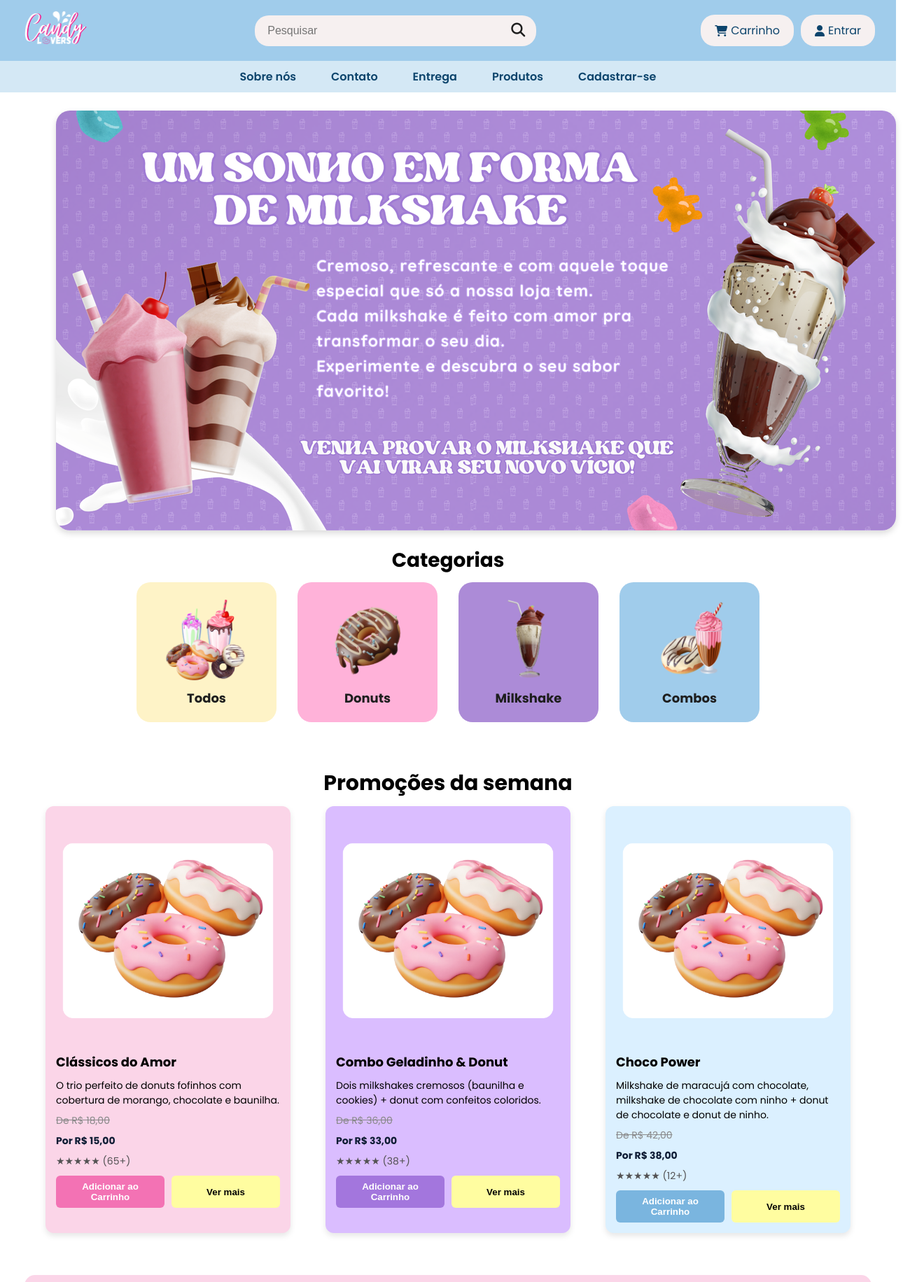
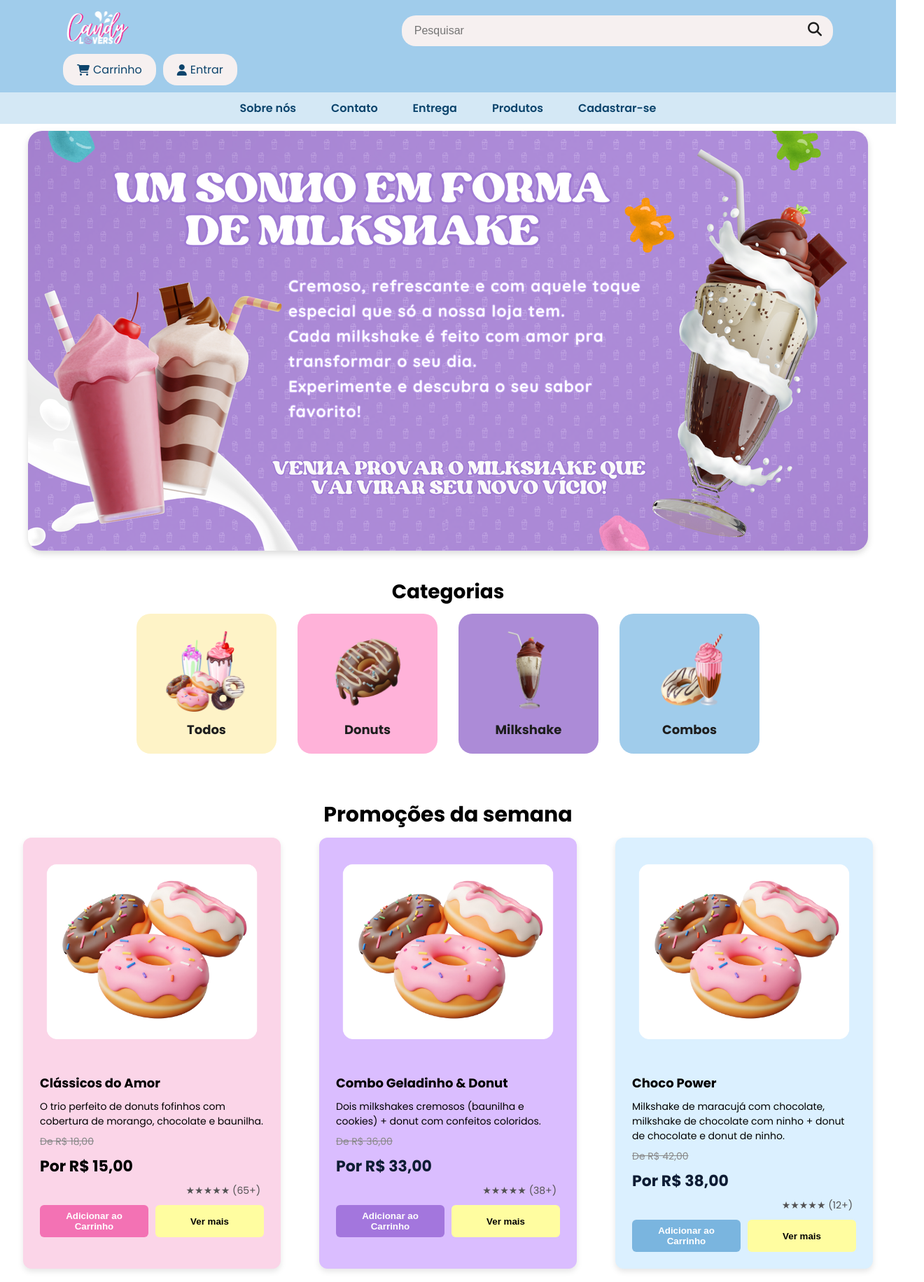
Before and after one commit to Emilysx/Projeto-Integrador---1-Semestre, a plain HTML site: page Projeto-Integrador-LIMA/index.html in a window 1280 px wide. Shown: the top 1832 px of the page at 70% size, 1320 px wide, since content can reach past the window. Drawn offline with Linux system fonts and the light colour scheme.

Commit message:
Atualização Integrador LIMA

```diff
--- a/Projeto-Integrador-LIMA/css/style.css
+++ b/Projeto-Integrador-LIMA/css/style.css
@@ -2,6 +2,7 @@
 body {
     margin: 0;
     font-family: 'Poppins', sans-serif;
+    overflow-x: hidden;
 }
 
 /* Acessibilidade: classe para esconder textos visuais (ex: labels escondidos) */
@@ -21,7 +22,7 @@ header {
     display: flex;
     align-items: center;
     justify-content: space-between;
-    padding: 10px 30px;
+    padding: 10px 90px;
     flex-wrap: wrap;
 }
 
@@ -30,11 +31,10 @@ header img.logo {
 }
 
 form {
-    display: flex;
-    align-items: center;
     background-color: #F6F0F0;
     border-radius: 20px;
     padding: 5px 10px;
+    margin-left: 155px;
 }
 
 form input[type="search"] {
@@ -44,7 +44,7 @@ form input[type="search"] {
     font-size: 16px;
     background-color: transparent;
     color: #1E1E1E;
-    width: 350px;
+    width: 560px;
 }
 
 form button {
@@ -113,7 +113,7 @@ nav[aria-label="Menu principal"] ul li a {
     height: 600px;
     border-radius: 20px;
     margin: 10px auto 5px auto;
-    background: #fff;
+    background: #ffffff;
 }
 
 .banner {
@@ -121,11 +121,12 @@ nav[aria-label="Menu principal"] ul li a {
     top: 0;
     left: 0;
     width: 100%;
+    margin: 0 auto;
     opacity: 0;
     animation: troca-banner 10s infinite;
     display: flex;
+    align-items: flex-start;
     justify-content: center;
-    align-items: center;
 }
 
 .banner:nth-child(1) { animation-delay: 0s; }
@@ -133,7 +134,7 @@ nav[aria-label="Menu principal"] ul li a {
 .banner:nth-child(3) { animation-delay: 6s; }
 
 .banner img {
-    max-width: 95%;     /* evita que a imagem ocupe 100%, deixando uma margem */
+    max-width: 100%;     /* evita que a imagem ocupe 100%, deixando uma margem */
     object-fit: contain; /* mantém proporção sem cortar */
     border-radius: 20px;
     display: block;
@@ -260,7 +261,7 @@ nav[aria-label="Menu principal"] ul li a {
     display: flex;
     justify-content: center;
     flex-wrap: wrap;
-    gap: 50px;
+    gap: 55px;
 }
 
 .lista-promocoes li {
@@ -294,17 +295,21 @@ nav[aria-label="Menu principal"] ul li a {
 }
 
 .preco-atual {
-    font-size: large;
+    font-size: 40px;
     font-weight: bold;
     color: #0e1c34;
 }
-.preco-atual p {
-    font-size: 30px;
+
+#preco1, #preco2, #preco3 {
+    font-size:22px;
+    font-weight: bolder;
 }
 
 .avaliacao {
     margin-top: 5px;
     color: #535253;
+    text-align: right;
+    padding-right: 5px;
 }
 
 .botoes {
@@ -355,14 +360,20 @@ button.ver-mais:hover {
 .card-promocao.rosa {
     width:320px;
     background-color: #FBD5E8;
+    padding: 1.5rem;
+    padding-top: 0;
 }
 .card-promocao.lilas {
     width:320px;
     background-color: #DABDFF;
+    padding: 1.5rem;
+    padding-top: 0;
 }
 .card-promocao.azul {
     width:320px;
     background-color: #DBF0FF;
+    padding: 1.5rem;
+    padding-top: 0;
 }
 #sobre-nos {
     background-color: #FBD5E8;
@@ -569,6 +580,7 @@ button:focus {
 }
 
 .formulario-card {
+    background: #dabdff;
     position: absolute;
     bottom: 30px;
     right: 30px;
--- a/Projeto-Integrador-LIMA/index.html
+++ b/Projeto-Integrador-LIMA/index.html
@@ -1,12 +1,16 @@
 <!DOCTYPE html>
 <html lang="pt-br">
+
 <head>
     <meta charset="UTF-8">
     <meta name="viewport" content="width=device-width, initial-scale=1.0">
-    <link rel="stylesheet" href="https://cdnjs.cloudflare.com/ajax/libs/font-awesome/6.7.2/css/all.min.css" integrity="sha512-Evv84Mr4kqVGRNSgIGL/F/aIDqQb7xQ2vcrdIwxfjThSH8CSR7PBEakCr51Ck+w+/U6swU2Im1vVX0SVk9ABhg==" crossorigin="anonymous" referrerpolicy="no-referrer" />
+    <link rel="stylesheet" href="https://cdnjs.cloudflare.com/ajax/libs/font-awesome/6.7.2/css/all.min.css"
+        integrity="sha512-Evv84Mr4kqVGRNSgIGL/F/aIDqQb7xQ2vcrdIwxfjThSH8CSR7PBEakCr51Ck+w+/U6swU2Im1vVX0SVk9ABhg=="
+        crossorigin="anonymous" referrerpolicy="no-referrer" />
     <link rel="stylesheet" href="./css/style.css">
     <title>Página Principal</title>
 </head>
+
 <body>
 
     <header>
@@ -90,7 +94,7 @@
         </nav>
     </section>
 
-     <!-- Promoções da semana -->
+    <!-- Promoções da semana -->
     <section class="promocoes-semana">
         <h2>Promoções da semana</h2>
 
@@ -101,7 +105,7 @@
                 <h3>Clássicos do Amor</h3>
                 <p>O trio perfeito de donuts fofinhos com cobertura de morango, chocolate e baunilha.</p>
                 <p class="preco-antigo">De R$ 18,00</p>
-                <p class="preco-atual">Por R$ 15,00</p>
+                <p class="preco" id="preco1">Por R$ 15,00</p>
                 <p class="avaliacao">★★★★★ (65+)</p>
                 <section class="botoes">
                     <button class="carrinho-rosa">Adicionar ao Carrinho</button>
@@ -114,7 +118,7 @@
                 <h3>Combo Geladinho & Donut</h3>
                 <p>Dois milkshakes cremosos (baunilha e cookies) + donut com confeitos coloridos.</p>
                 <p class="preco-antigo">De R$ 36,00</p>
-                <p class="preco-atual">Por R$ 33,00</p>
+                <p class="preco-atual" id="preco2">Por R$ 33,00</p>
                 <p class="avaliacao">★★★★★ (38+)</p>
                 <section class="botoes">
                     <button class="carrinho-lilas">Adicionar ao Carrinho</button>
@@ -125,9 +129,10 @@
             <li class="card-promocao azul">
                 <img src="./imagens/Produtos-Projeto-Integrador/donut-fundo.png" alt="Choco Power">
                 <h3>Choco Power</h3>
-                <p>Milkshake de maracujá com chocolate, milkshake de chocolate com ninho + donut de chocolate e donut de ninho.</p>
+                <p>Milkshake de maracujá com chocolate, milkshake de chocolate com ninho + donut de chocolate e donut de
+                    ninho.</p>
                 <p class="preco-antigo">De R$ 42,00</p>
-                <p class="preco-atual">Por R$ 38,00</p>
+                <p class="preco-atual" id="preco3">Por R$ 38,00</p>
                 <p class="avaliacao">★★★★★ (12+)</p>
                 <section class="botoes">
                     <button class="carrinho-azul">Adicionar ao Carrinho</button>
@@ -177,7 +182,7 @@
             <article aria-labelledby="contato-titulo" class="contato-box">
                 <h2 id="contato-titulo">Contato</h2>
                 <p class="contato-descricao">
-                     Ficou com vontade? Fala com a gente!
+                    Ficou com vontade? Fala com a gente!
                 </p>
                 <address class="contato-info">
                     <p>📧 E-mail:
@@ -201,7 +206,7 @@
                 </address>
             </article>
 
-                <!-- Bloco Entrega -->
+            <!-- Bloco Entrega -->
             <article aria-labelledby="entrega-titulo" class="entrega-box">
                 <h2 id="entrega-titulo">Entrega</h2>
                 <p class="entrega-descricao">
@@ -220,7 +225,8 @@
         </div>
 
         <figure class="contato-entrega-imagem">
-            <img src="./imagens/Produtos-Projeto-Integrador/donut-duvida.png" alt="Personagem de donut com expressão de dúvida">
+            <img src="./imagens/Produtos-Projeto-Integrador/donut-duvida.png"
+                alt="Personagem de donut com expressão de dúvida">
         </figure>
 
     </section>
@@ -255,11 +261,12 @@
 
         <form class="formulario-card" aria-label="Formulário de inscrição para newsletter">
             <label for="campo-email" class="oculto-visual">Seu endereço de e-mail</label>
-            <input type="email" id="campo-email" name="email" placeholder="E-mail"
-                class="campo-input-card" required aria-required="true">
+            <input type="email" id="campo-email" name="email" placeholder="E-mail" class="campo-input-card" required
+                aria-required="true">
             <button type="submit" class="botao-card">Inscrever-se</button>
         </form>
     </section>
 
 </body>
+
 </html>
```
